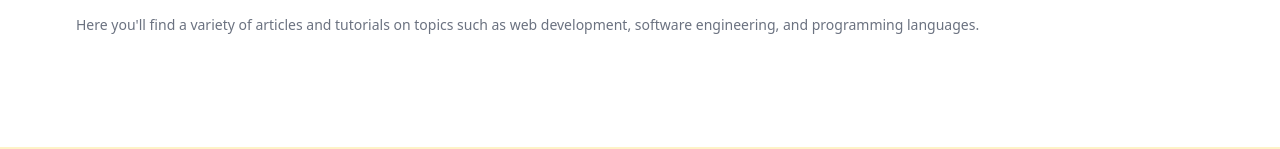
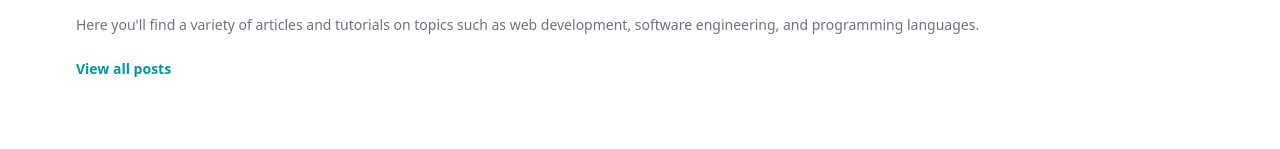
Before and after one commit to Zohakareen01/Blog, a React (Vite) app in the folder client/: page / in a window 1280 px wide. Shown: the part 245-394 px from the top of the page. Built offline with nearby package versions, Linux system fonts and the light colour scheme; no server answers.

Commit message:
reviewed home page and recent posts functionality

```diff
--- a/client/src/components/DashPosts.jsx
+++ b/client/src/components/DashPosts.jsx
@@ -3,7 +3,6 @@ import { useEffect, useState } from 'react';
 import { useSelector } from 'react-redux';
 import { Link } from 'react-router-dom';
 import { HiOutlineExclamationCircle } from 'react-icons/hi';
-import { set } from 'mongoose';
 
 export default function DashPosts() {
   const { currentUser } = useSelector((state) => state.user);
@@ -88,7 +87,11 @@ export default function DashPosts() {
             </Table.Head>
             {userPosts.map((post) => (
              <Table.Body className='divide-y'>
-                <Table.Row className='bg-white dark:border-gray-700 dark:bg-gray-800'>
+  {userPosts.map((post) => (
+    <Table.Row
+      key={post._id} // Assigning unique key based on post ID
+      className='bg-white dark:border-gray-700 dark:bg-gray-800'
+    >
       <Table.Cell>
         {new Date(post.updatedAt).toLocaleDateString()}
       </Table.Cell>
@@ -130,7 +133,9 @@ export default function DashPosts() {
         </Link>
       </Table.Cell>
     </Table.Row>
+  ))}
 </Table.Body>
+
             ))}
           </Table>
           {showMore && (
--- a/client/src/components/DashSidebar.jsx
+++ b/client/src/components/DashSidebar.jsx
@@ -75,7 +75,7 @@ export default function DashSidebar() {
             </Link>
             <Link to='/dashboard?tab=comments'>
               <Sidebar.Item
-                active={tab === 'posts'}
+                active={tab === 'comments'}
                 icon={HiAnnotation}
                 as='div'
               >
--- a/client/src/pages/Home.jsx
+++ b/client/src/pages/Home.jsx
@@ -23,7 +23,12 @@ export default function Home() {
           Here you'll find a variety of articles and tutorials on topics such as
           web development, software engineering, and programming languages.
         </p>
-
+        <Link
+          to='/search'
+          className='text-xs sm:text-sm text-teal-500 font-bold hover:underline'
+        >
+          View all posts
+        </Link>
       </div>
       <div className='p-3 bg-amber-100 dark:bg-slate-700'>
         <CallToAction />
@@ -33,17 +38,17 @@ export default function Home() {
         {posts && posts.length > 0 && (
           <div className='flex flex-col gap-6'>
             <h2 className='text-2xl font-semibold text-center'>Recent Posts</h2>
-            <div className='flex flex-wrap gap-4'>
+            <div className='flex flex-wrap gap-6 justify-center'>
               {posts.map((post) => (
                 <PostCard key={post._id} post={post} />
               ))}
             </div>
-            {/* <Link
+            <Link
               to={'/search'}
               className='text-lg text-teal-500 hover:underline text-center'
             >
               View all posts
-            </Link> */}
+            </Link>
           </div>
         )}
       </div>
```
Lines whose indentation alone changed are shown as unchanged.
